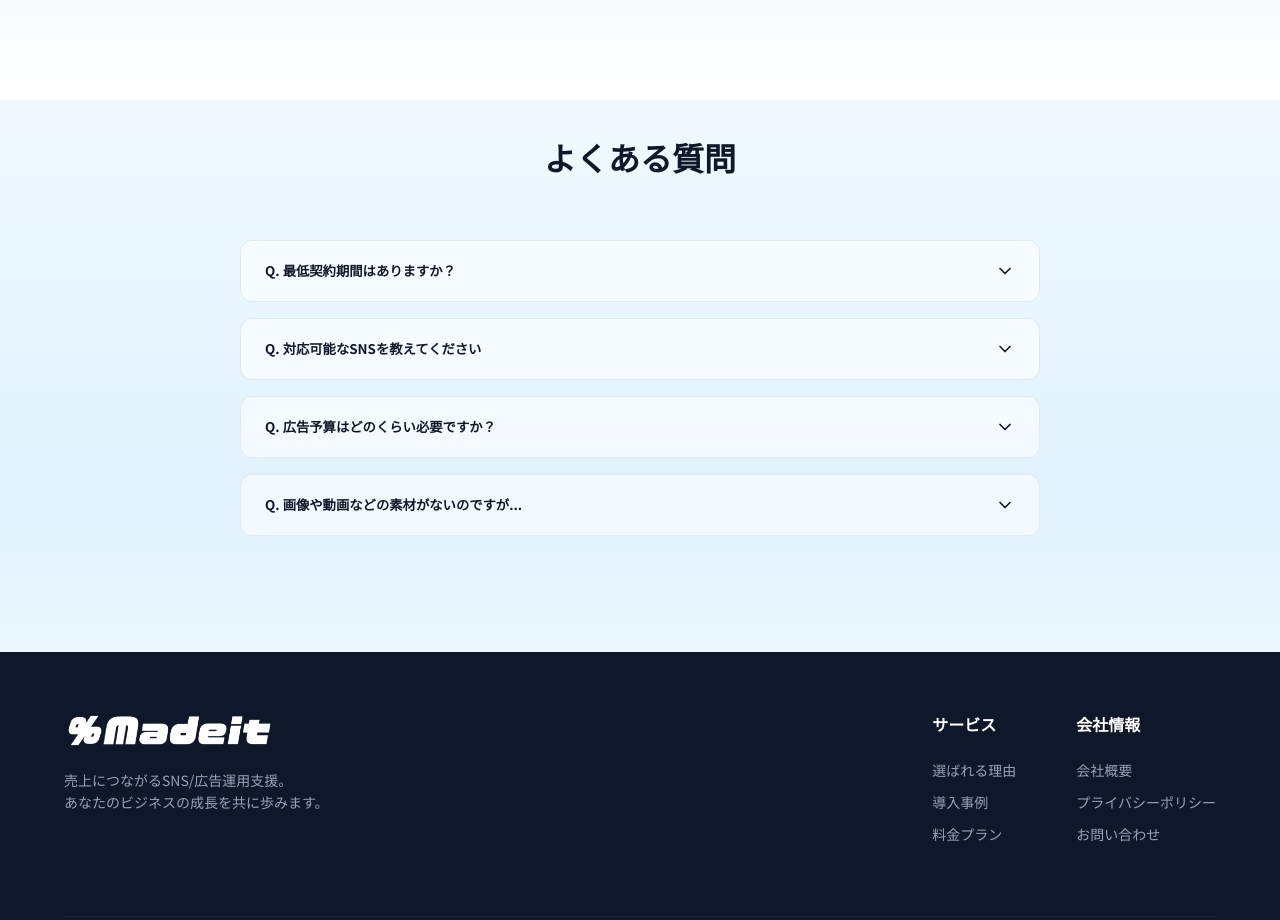
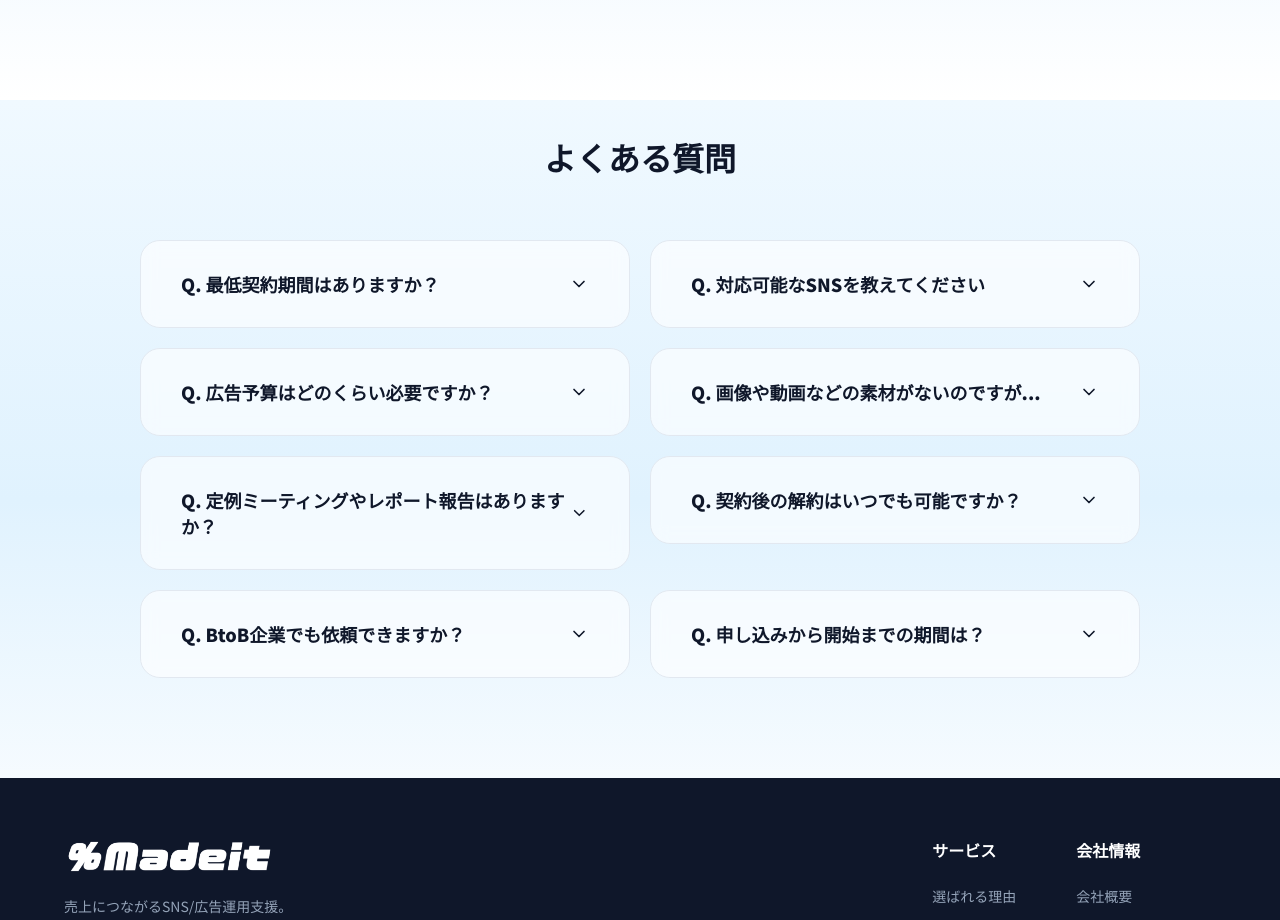
Before and after one commit to Imai-Ichibachi/web, a Next.js app: page / in a window 1280 px wide. Shown: the part 9500-10420 px from the top of the page. Built offline with nearby package versions, Linux system fonts and the light colour scheme.

Commit message:
デザイン微修正

```diff
--- a/src/components/FAQ.module.css
+++ b/src/components/FAQ.module.css
@@ -4,7 +4,7 @@
 }
 
 .container {
-    max-width: 800px;
+    max-width: 1000px;
     margin: 0 auto;
 }
 
@@ -16,30 +16,47 @@
     margin-bottom: 60px;
 }
 
+.grid {
+    display: grid;
+    grid-template-columns: repeat(2, 1fr);
+    gap: 20px;
+}
+
 .item {
     background: rgba(255, 255, 255, 0.6);
     /* Keep white for readability but maybe adjust transparency if needed */
     backdrop-filter: blur(8px);
-    border-radius: 12px;
-    margin-bottom: 16px;
+    border-radius: 20px;
+    margin-bottom: 0;
+    /* Handled by gap */
     overflow: hidden;
     border: 1px solid #e2e8f0;
+    height: fit-content;
+    /* Prevent stretching if one is longer */
 }
 
 .question {
     width: 100%;
-    padding: 20px 24px;
+    padding: 30px 40px;
     display: flex;
     justify-content: space-between;
     align-items: center;
     text-align: left;
-    font-weight: 700;
+    font-weight: 800;
+    font-size: 18px;
     color: var(--primary);
     cursor: pointer;
 }
 
 .answer {
-    padding: 0 24px 24px;
-    line-height: 1.6;
+    padding: 0 40px 40px;
+    line-height: 1.8;
     color: var(--text-muted);
+    font-size: 16px;
 }
+
+@media (max-width: 768px) {
+    .grid {
+        grid-template-columns: 1fr;
+    }
+}
--- a/src/components/FAQ.tsx
+++ b/src/components/FAQ.tsx
@@ -11,7 +11,11 @@ export default function FAQ() {
         { q: "最低契約期間はありますか？", a: "最低契約期間は3ヶ月とさせていただいております（初月は日割り計算）。効果を実感していただくため、一定期間の継続をお願いしております。" },
         { q: "対応可能なSNSを教えてください", a: "Instagram、X（旧Twitter）、TikTok、LINE公式アカウント、Facebookに対応しております。お客様の商材に合わせて最適なプラットフォームをご提案します。" },
         { q: "広告予算はどのくらい必要ですか？", a: "月額数万円から可能です。まずは少額でテストマーケティングを行い、効果を見ながら徐々に予算を拡大することをお勧めしています。" },
-        { q: "画像や動画などの素材がないのですが...", a: "ご安心ください。弊社で撮影や素材の作成も可能です（一部別途費用）。また、AIを活用した素材生成プランもご用意しております。" }
+        { q: "画像や動画などの素材がないのですが...", a: "ご安心ください。弊社で撮影や素材の作成も可能です（一部別途費用）。また、AIを活用した素材生成プランもご用意しております。" },
+        { q: "定例ミーティングやレポート報告はありますか？", a: "はい、毎月1回の定例オンラインミーティングにて、数値レポートを用いた振り返りと翌月の施策提案を行っております。" },
+        { q: "契約後の解約はいつでも可能ですか？", a: "契約期間満了の1ヶ月前までにお申し出いただければ、契約更新のタイミングで解約が可能です。無理な引き止めは一切ございません。" },
+        { q: "BtoB企業でも依頼できますか？", a: "はい、BtoB・BtoC問わず対応可能です。採用広報やリード獲得など、目的に応じたSNS戦略をご提案させていただきます。" },
+        { q: "申し込みから開始までの期間は？", a: "通常、ご契約からアカウント開設・初期設定を含めて約2週間〜1ヶ月程度で運用を開始いただけます。" }
     ];
 
     const toggle = (index: number) => {
@@ -22,7 +26,7 @@ export default function FAQ() {
         <section className={styles.section} id="faq">
             <div className={styles.container}>
                 <h2 className={styles.title}>よくある質問</h2>
-                <div>
+                <div className={styles.grid}>
                     {faqs.map((item, index) => (
                         <div key={index} className={styles.item}>
                             <button className={styles.question} onClick={() => toggle(index)}>
--- a/src/components/Header.tsx
+++ b/src/components/Header.tsx
@@ -5,8 +5,12 @@ import Image from "next/image";
 import { motion } from "framer-motion";
 import { useState, useEffect } from "react";
 
+import { usePathname } from "next/navigation";
+
 export default function Header() {
     const [isScrolled, setIsScrolled] = useState(false);
+    const pathname = usePathname();
+    const isHome = pathname === "/";
 
     useEffect(() => {
         const handleScroll = () => {
@@ -20,6 +24,8 @@ export default function Header() {
         window.addEventListener("scroll", handleScroll);
         return () => window.removeEventListener("scroll", handleScroll);
     }, []);
+
+    const getLink = (id: string) => isHome ? `#${id}` : `/#${id}`;
 
     return (
         <header className={`${styles.header} ${isScrolled ? styles.scrolled : ""}`}>
@@ -35,12 +41,12 @@ export default function Header() {
             </Link>
 
             <nav className={styles.nav}>
-                <Link href="#about-madeit" className={styles.navLink}>Madeitとは</Link>
-                <Link href="#features" className={styles.navLink}>特徴</Link>
-                <Link href="#achievements" className={styles.navLink}>導入事例</Link>
-                <Link href="#reviews" className={styles.navLink}>導入実績</Link>
-                <Link href="#pricing" className={styles.navLink}>料金</Link>
-                <Link href="#faq" className={styles.navLink}>FAQ</Link>
+                <Link href={getLink("about-madeit")} className={styles.navLink}>Madeitとは</Link>
+                <Link href={getLink("features")} className={styles.navLink}>特徴</Link>
+                <Link href={getLink("achievements")} className={styles.navLink}>導入事例</Link>
+                <Link href={getLink("reviews")} className={styles.navLink}>導入実績</Link>
+                <Link href={getLink("pricing")} className={styles.navLink}>料金</Link>
+                <Link href={getLink("faq")} className={styles.navLink}>FAQ</Link>
             </nav>
 
             <div className={styles.actions}>
```
